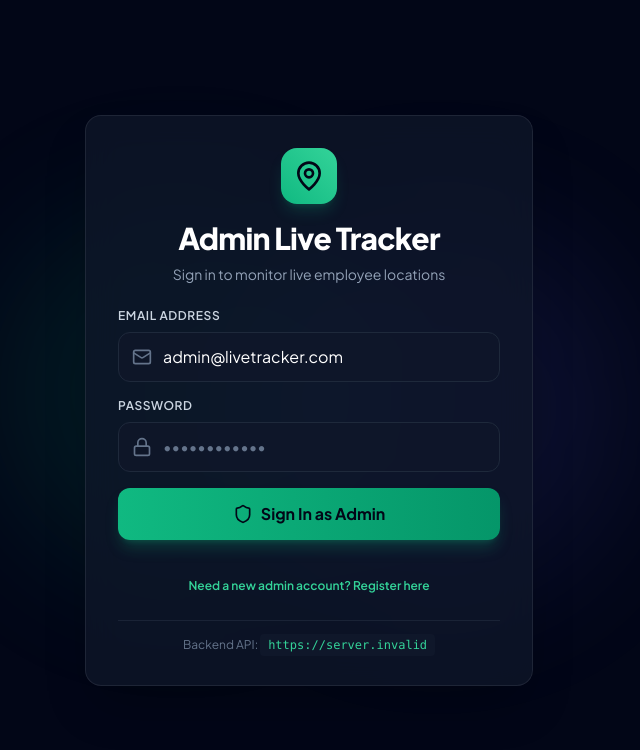
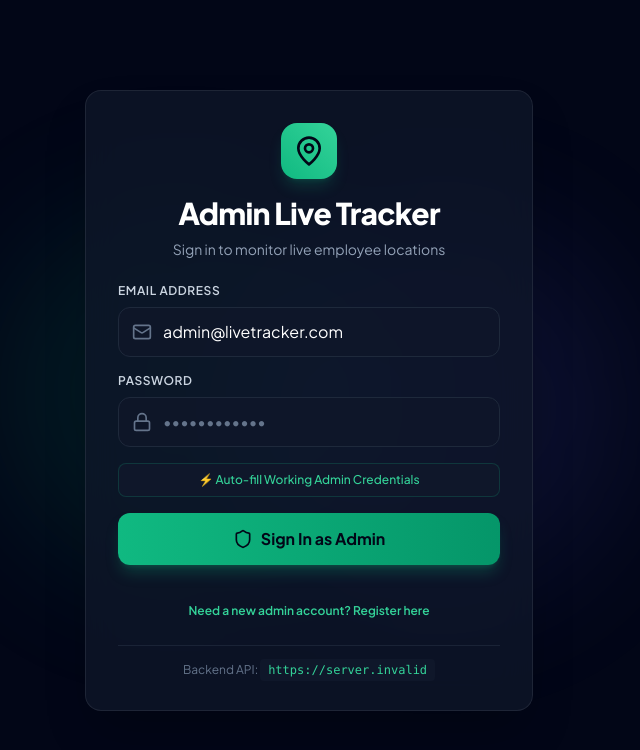
Before and after one commit to inderjeetkaranjaiswal/live_tracker, a React (Vite) app in the folder admin-dashboard/: page / in a window 1280 px wide. Shown: the top 750 px of the page, without its empty margins (331-971 px from the left). Built offline with nearby package versions, Linux system fonts and the light colour scheme; no server answers.

Commit message:
UI: Add 1-click auto-fill working credentials button to Admin login

```diff
--- a/admin-dashboard/src/components/Login.jsx
+++ b/admin-dashboard/src/components/Login.jsx
@@ -143,6 +143,20 @@ export default function Login({ onLoginSuccess, backendUrl }) {
             </div>
           </div>
 
+          {!isRegister && (
+            <button
+              type="button"
+              onClick={() => {
+                setEmail('admin@livetracker.com');
+                setPassword('AdminPassword123!');
+                setError('');
+              }}
+              className="w-full py-2 px-3 bg-slate-900 hover:bg-slate-800 text-emerald-400 font-medium rounded-lg text-xs flex items-center justify-center space-x-1 border border-emerald-500/20 transition-all"
+            >
+              <span>⚡ Auto-fill Working Admin Credentials</span>
+            </button>
+          )}
+
           <button
             type="submit"
             disabled={loading}
```
